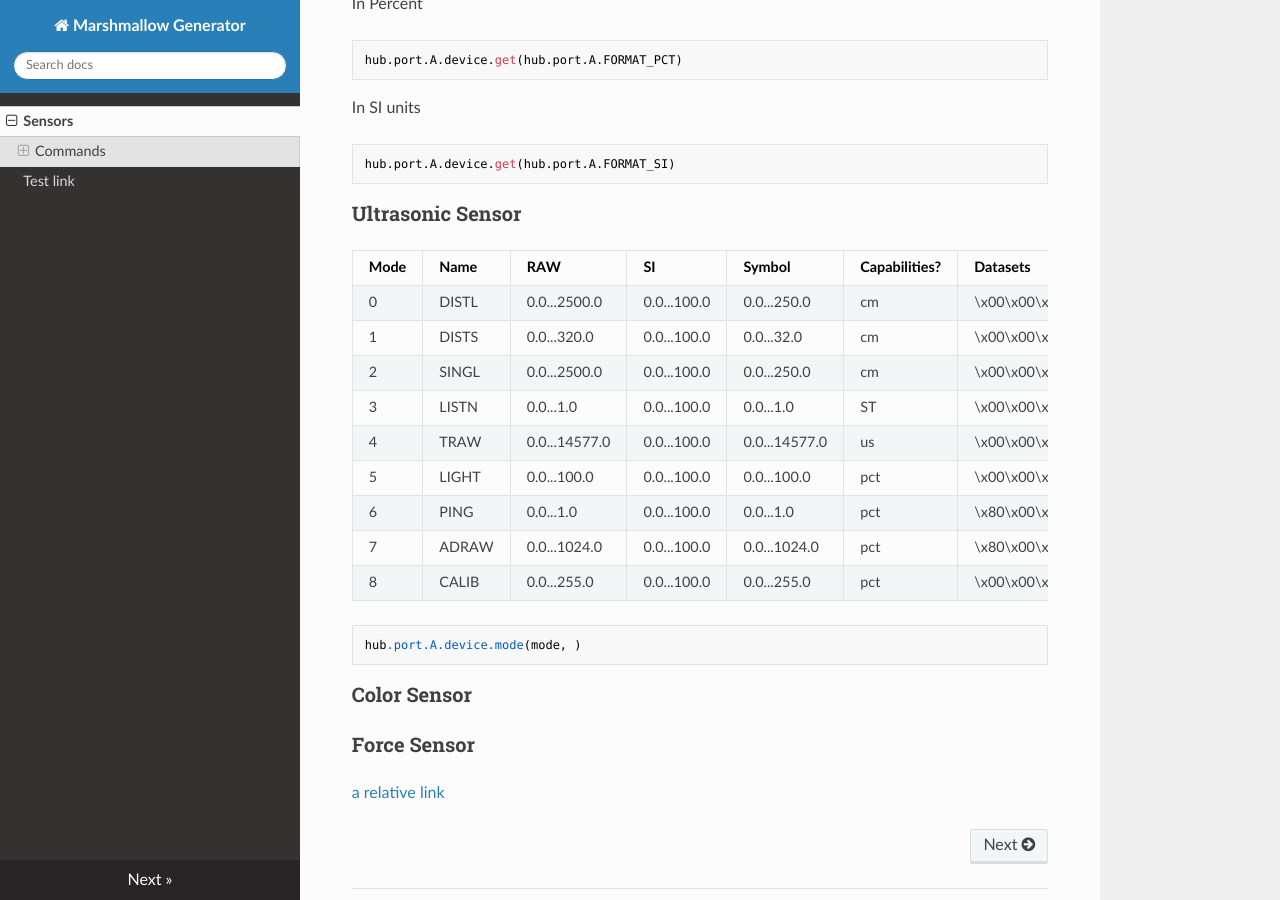
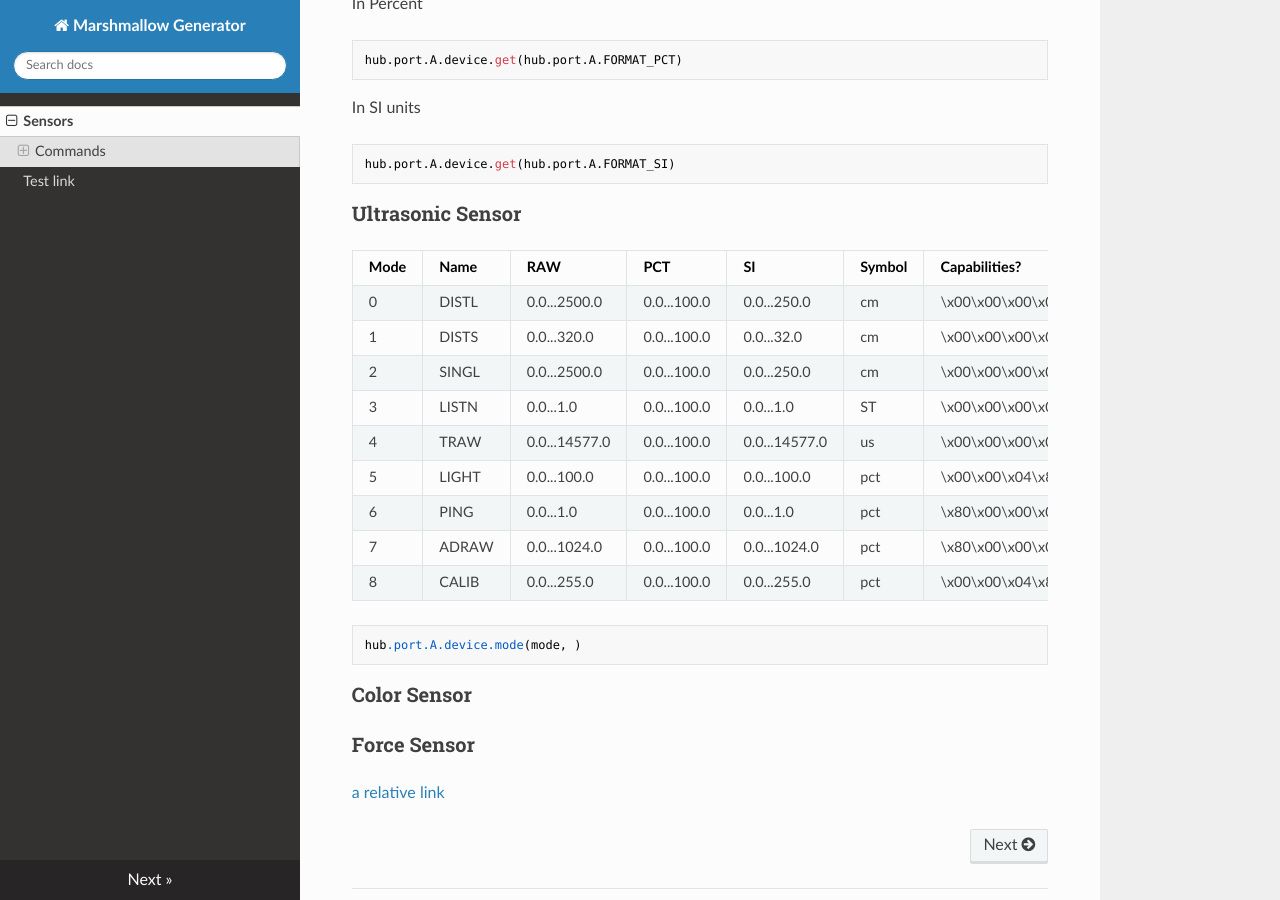
Before and after one commit to NStrijbosch/hub-module-notes, an MkDocs documentation site: the page built from docs/index.md, in a window 1280 px wide and 900 px high, scrolled down 756 px. Built offline with MkDocs 1.6.1, drawn with Linux system fonts in a browser that asks for light colours; nearby versions of some CDN libraries.

Commit message:
Update index.md

````diff
--- a/docs/index.md
+++ b/docs/index.md
@@ -37,8 +37,8 @@ hub.port.A.device.get(hub.port.A.FORMAT_SI)
 ```
 
 ### Ultrasonic Sensor
-|Mode|Name |RAW                      |SI           |Symbol|Capabilities?       |Datasets|Type|Figures|Decimals|
-|----|-------------------|-----------|-------------|------|--------------------|--------|----|-------|--------|
+|Mode|Name |RAW          |PCT        |SI           |Symbol|Capabilities?       |Datasets|Type|Figures|Decimals|
+|----|-----|-------------|-----------|-------------|------|--------------------|--------|----|-------|--------|
 |0   |DISTL|0.0...2500.0 |0.0...100.0|0.0...250.0  |cm    |\x00\x00\x00\x04\x84|1       |1   |5      |1       |
 |1   |DISTS|0.0...320.0  |0.0...100.0|0.0...32.0   |cm    |\x00\x00\x00\x04\x84|1       |1   |4      |1       |
 |2   |SINGL|0.0...2500.0 |0.0...100.0|0.0...250.0  |cm    |\x00\x00\x00\x04\x84|1       |1   |5      |1       |
@@ -48,8 +48,6 @@ hub.port.A.device.get(hub.port.A.FORMAT_SI)
 |6   |PING |0.0...1.0    |0.0...100.0|0.0...1.0    |pct   |\x80\x00\x00\x04\x84|1       |0   |1      |0       |
 |7   |ADRAW|0.0...1024.0 |0.0...100.0|0.0...1024.0 |pct   |\x80\x00\x00\x04\x84|1       |1   |4      |0       |
 |8   |CALIB|0.0...255.0  |0.0...100.0|0.0...255.0  |pct   |\x00\x00\x04\x84    |7       |0   |3      |0       |
-
-
 
 ```
 hub.port.A.device.mode(mode, )
````
